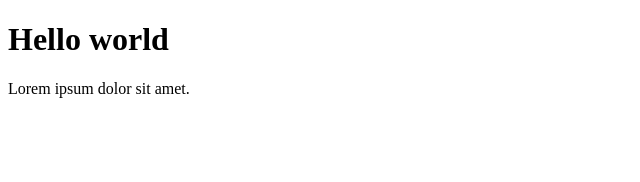
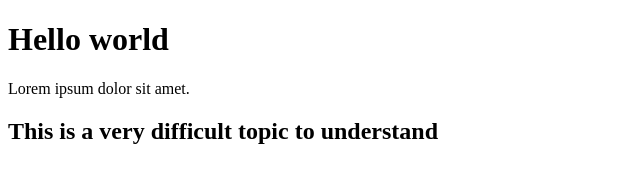
Before and after one commit to valyaalfyorova/demosprint, a plain HTML site: page index.html in a window 1280 px wide. Shown: the whole page, without its empty margins (0-640 px from the left). Drawn offline with Linux system fonts and the light colour scheme.

Commit message:
new line

```diff
--- a/index.html
+++ b/index.html
@@ -9,5 +9,6 @@
 <body>
     <h1>Hello world</h1>
     <p>Lorem ipsum dolor sit amet.</p>
+    <h2>This is a very difficult topic to understand</h2>
 </body>
 </html>
```
